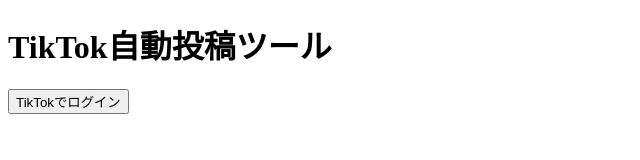
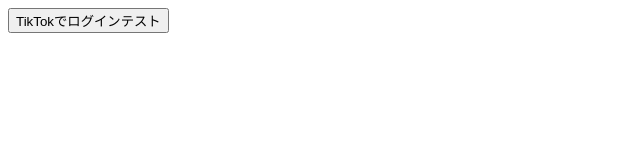
Before and after one commit to maple-pixel/tiktok-auto-poster, a plain HTML site: page index.html in a window 1280 px wide. Shown: the whole page, without its empty margins (0-640 px from the left). Drawn offline with Linux system fonts and the light colour scheme.

Commit message:
Update index.html

```diff
--- a/index.html
+++ b/index.html
@@ -1,30 +1,24 @@
 <!DOCTYPE html>
 <html lang="ja">
 <head>
-  <meta charset="UTF-8" />
-  <title>TikTokでログイン</title>
+  <meta charset="UTF-8">
+  <title>TikTokテストログイン</title>
 </head>
 <body>
-  <h1>TikTok自動投稿ツール</h1>
-  <button id="login-btn">TikTokでログイン</button>
+  <button onclick="login()">TikTokでログインテスト</button>
 
   <script>
-    document.getElementById("login-btn").onclick = function() {
-      const client_key = "sbaw7fni4yc4uykrha"; // Client Key
-      const redirect_uri = encodeURIComponent("https://maple-pixel.github.io/tiktok-auto-poster/"); // OAuthリダイレクトURI
+    function login() {
+      const client_key = "sbaw7fni4yc4uykrha";
+      const redirect_uri = encodeURIComponent("https://maple-pixel.github.io/tiktok-auto-poster/");
       const scope = "user.info.basic+video.upload+video.publish";
-      const state = "123abc";
+      const state = "test123";
 
       const auth_url =
-        "https://www.tiktok.com/v2/auth/authorize/?" +
-        "client_key=" + client_key +
-        "&response_type=code" +
-        "&scope=" + scope +
-        "&redirect_uri=" + redirect_uri +
-        "&state=" + state;
+        `https://www.tiktok.com/v2/auth/authorize/?client_key=${client_key}&response_type=code&scope=${scope}&redirect_uri=${redirect_uri}&state=${state}`;
 
       window.location.href = auth_url;
-    };
+    }
   </script>
 </body>
 </html>
```
